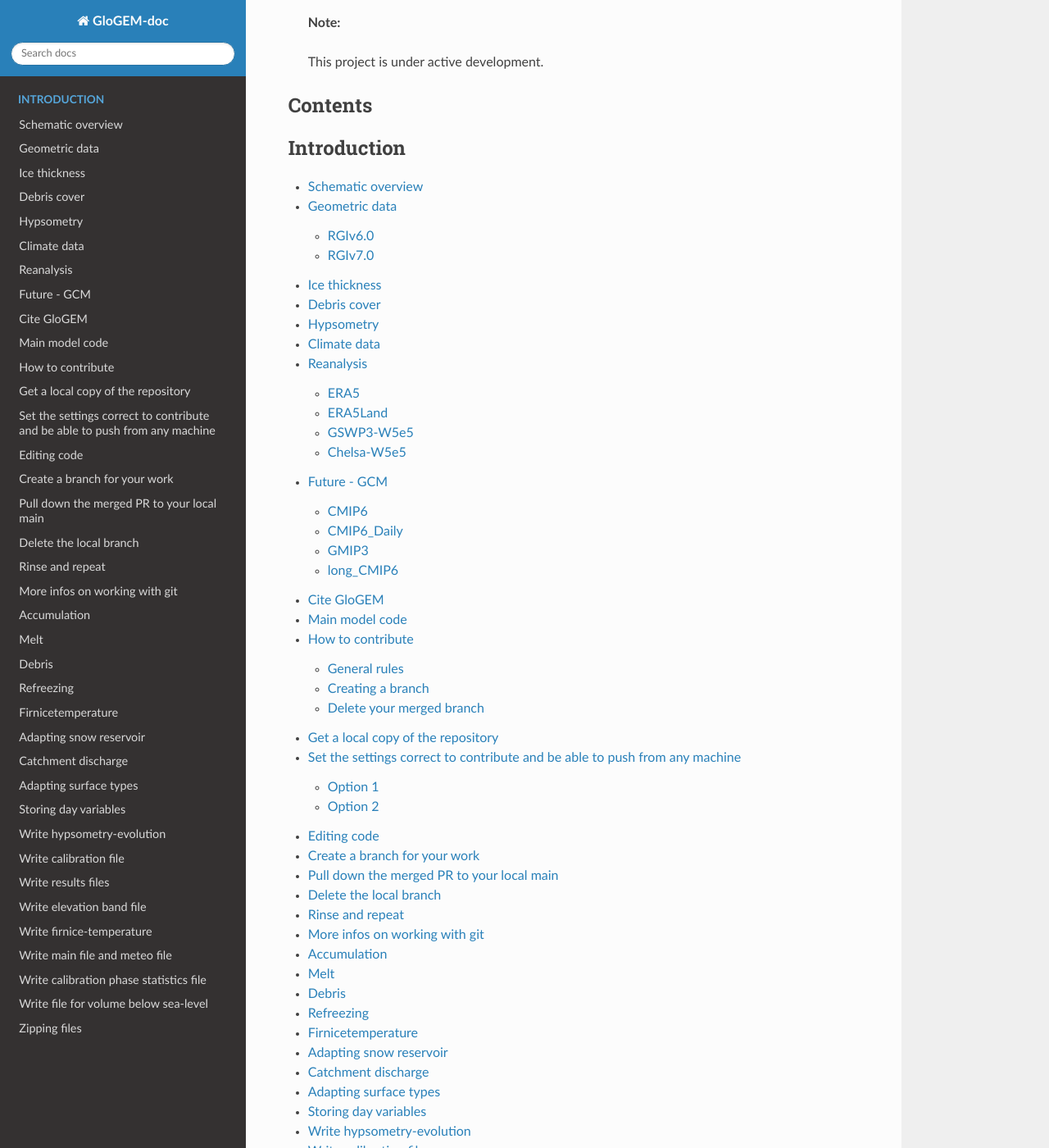
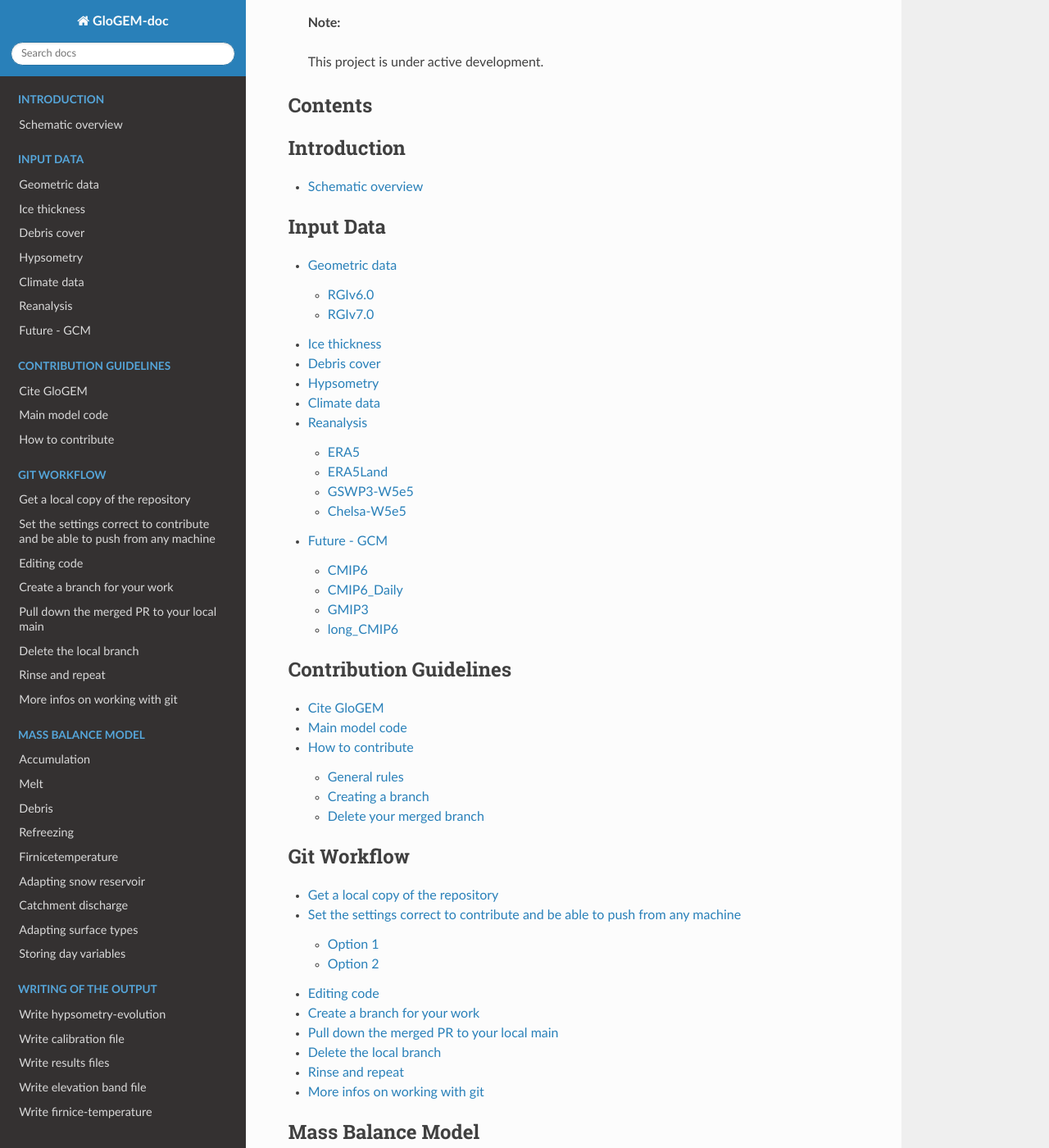
Before and after one commit to sdrocer/GloGEM-documentation, a Sphinx documentation site: the page built from docs/source/index.md, in a window 1280 px wide and 1400 px high, scrolled down 1360 px. Shown: the whole window at 82% size. Built offline with Sphinx 7.4.7 and the Read the Docs theme 3.1.0, drawn with Linux system fonts in a browser that asks for light colours; pages that are not in the unit, such as notebooks, are missing from menus; some of the changed text lies outside the part shown.

Commit message:
Adjust toctrees

````diff
--- a/docs/source/index.md
+++ b/docs/source/index.md
@@ -29,12 +29,67 @@
 :caption: Introduction
 
 00.-Introduction.md
+```
+
+```{toctree}
+:maxdepth: 2
+:caption: Input Data
+
 02.-Input-data.md
+```
+
+```{toctree}
+:maxdepth: 2
+:caption: Contribution Guidelines
+
 03.-Contribution-guidelines.md
+```
+
+```{toctree}
+:maxdepth: 2
+:caption: Git Workflow
+
 04.-Git-workflow.md
+```
+
+```{toctree}
+:maxdepth: 2
+:caption: Mass Balance Model
+
 05.-Mass-balance-model.md
+```
+
+```{toctree}
+:maxdepth: 2
+:caption: Debris Evolution Model
+
 06.-Debris-evo-model.md
+```
+
+```{toctree}
+:maxdepth: 2
+:caption: Calving Model
+
 07.-Calving-model.md
+```
+
+```{toctree}
+:maxdepth: 2
+:caption: Glacier Retreat Model
+
 13.-Glacier-retreat-model.md
+```
+
+```{toctree}
+:maxdepth: 2
+:caption: Writing of the Output
+
 14.-Writing-of-the-output.md
+```
+
+```{toctree}
+:maxdepth: 2
+:caption: Procedure and Plotting
+
 15.-Procedure-and-plotting.md
+```
````
